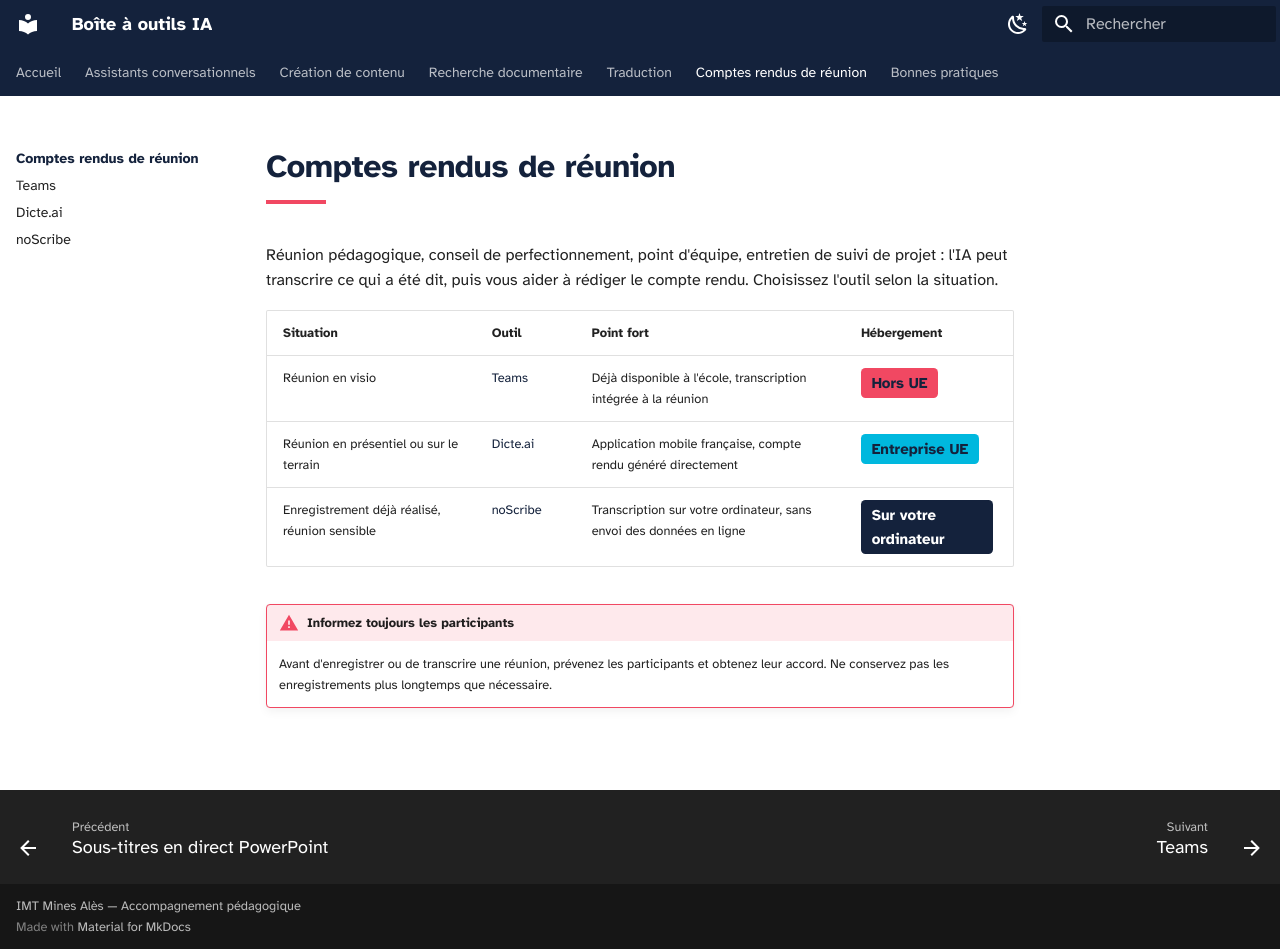
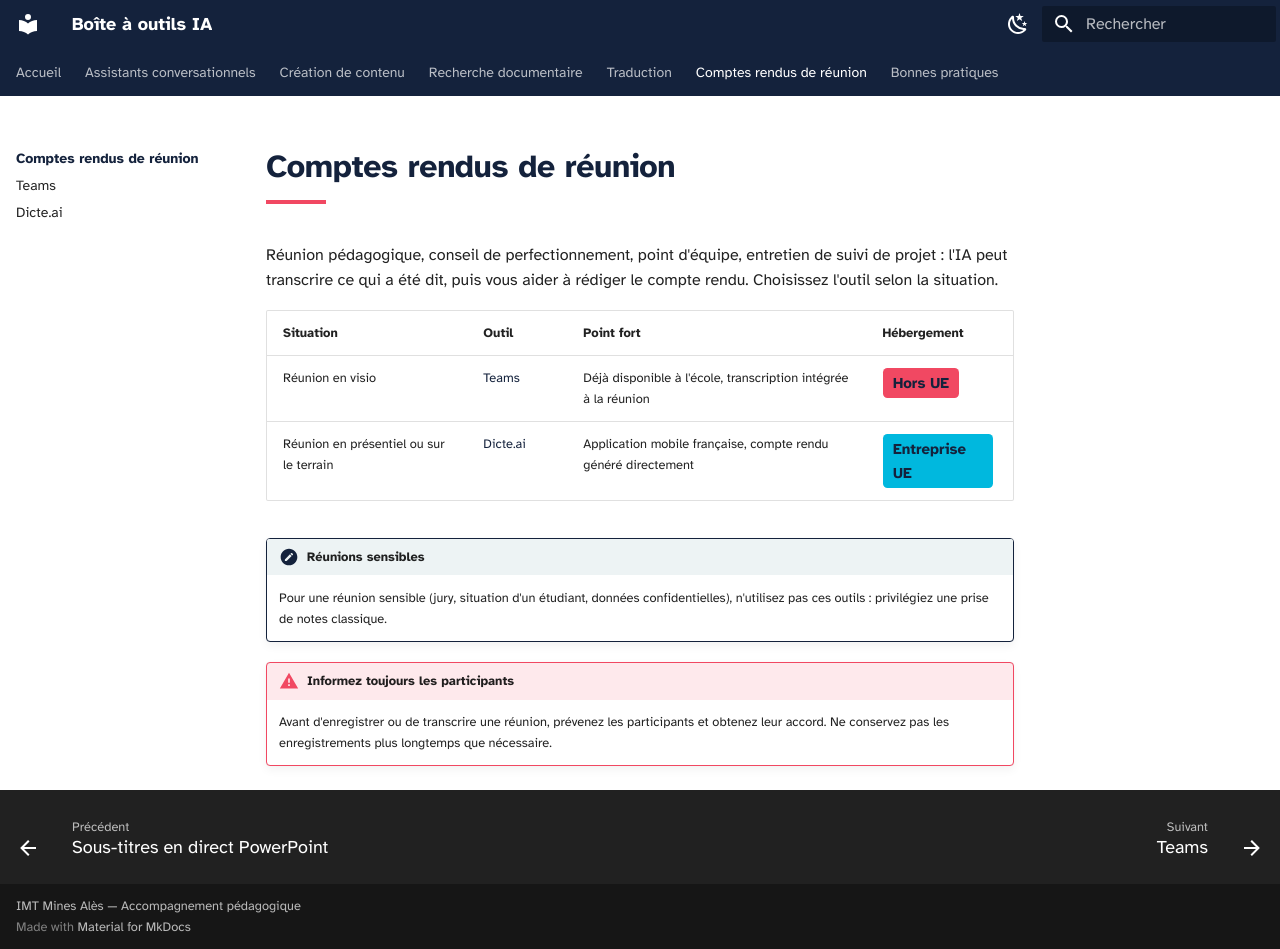
Before and after one commit to Celine-ferrier/Boite-outils-IA, an MkDocs documentation site: the page built from docs/comptes-rendus/index.md, in a window 1280 px wide and 949 px high. Built offline with MkDocs 1.6.1 and Material for MkDocs 9.7.7, drawn with Linux system fonts in a browser that asks for light colours.

Commit message:
Comptes rendus : noScribe retiré du menu et du tableau (Teams et Dicte.ai seulement pour le moment)
Co-Authored-By: Claude Opus 5.5 <noreply@anthropic.com>
Claude-Session: https://claude.ai/code/session_01ADR9hzhyEw6Dc3N18BUyt5

```diff
--- a/docs/comptes-rendus/index.md
+++ b/docs/comptes-rendus/index.md
@@ -6,7 +6,9 @@ Réunion pédagogique, conseil de perfectionnement, point d'équipe, entretien d
 |---|---|---|---|
 | Réunion en visio | [Teams](teams.md) | Déjà disponible à l'école, transcription intégrée à la réunion | <span class="badge badge-hors-ue">Hors UE</span> |
 | Réunion en présentiel ou sur le terrain | [Dicte.ai](dicte-ai.md) | Application mobile française, compte rendu généré directement | <span class="badge badge-ue">Entreprise UE</span> |
-| Enregistrement déjà réalisé, réunion sensible | [noScribe](noscribe.md) | Transcription sur votre ordinateur, sans envoi des données en ligne | <span class="badge badge-souverain">Sur votre ordinateur</span> |
+
+!!! note "Réunions sensibles"
+    Pour une réunion sensible (jury, situation d'un étudiant, données confidentielles), n'utilisez pas ces outils : privilégiez une prise de notes classique.
 
 !!! warning "Informez toujours les participants"
     Avant d'enregistrer ou de transcrire une réunion, prévenez les participants et obtenez leur accord. Ne conservez pas les enregistrements plus longtemps que nécessaire.
--- a/mkdocs.yml
+++ b/mkdocs.yml
@@ -88,5 +88,4 @@ nav:
       - comptes-rendus/index.md
       - Teams: comptes-rendus/teams.md
       - Dicte.ai: comptes-rendus/dicte-ai.md
-      - noScribe: comptes-rendus/noscribe.md
   - Bonnes pratiques: bonnes-pratiques.md
```
Also changed, not shown: docs/comptes-rendus/dicte-ai.md (+1 -1 lines), docs/comptes-rendus/teams.md (+1 -1 lines), docs/index.md (+0 -1 lines).
